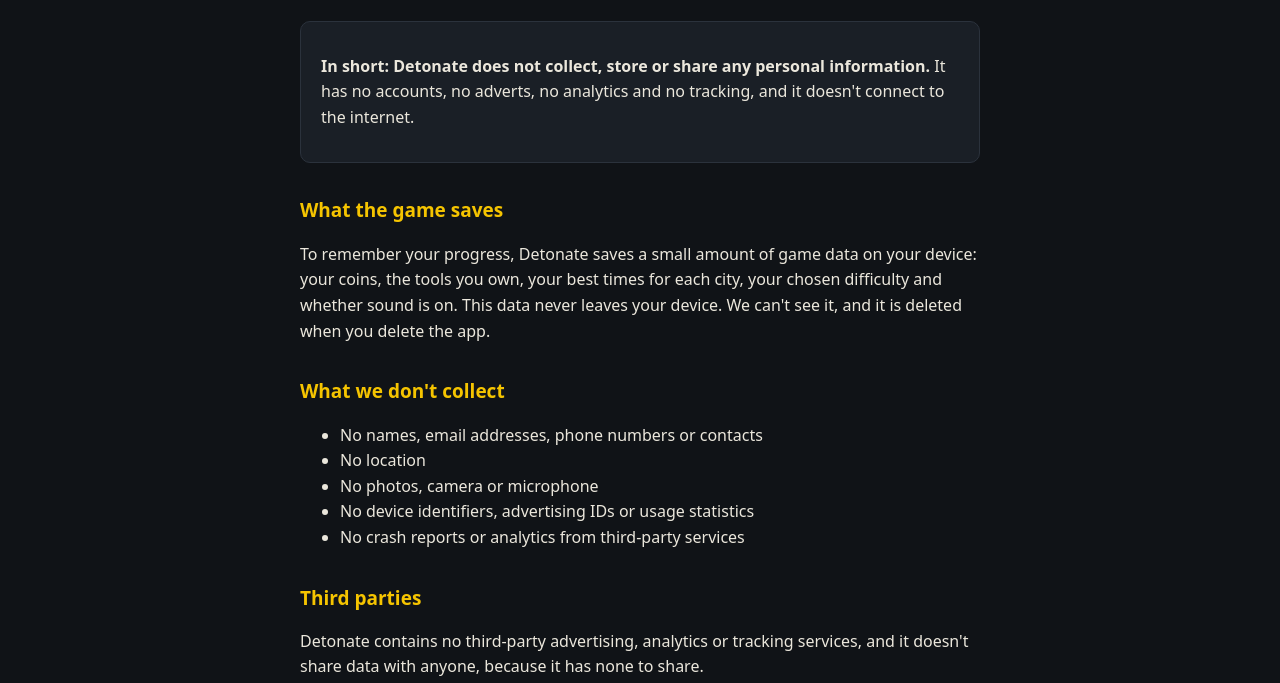
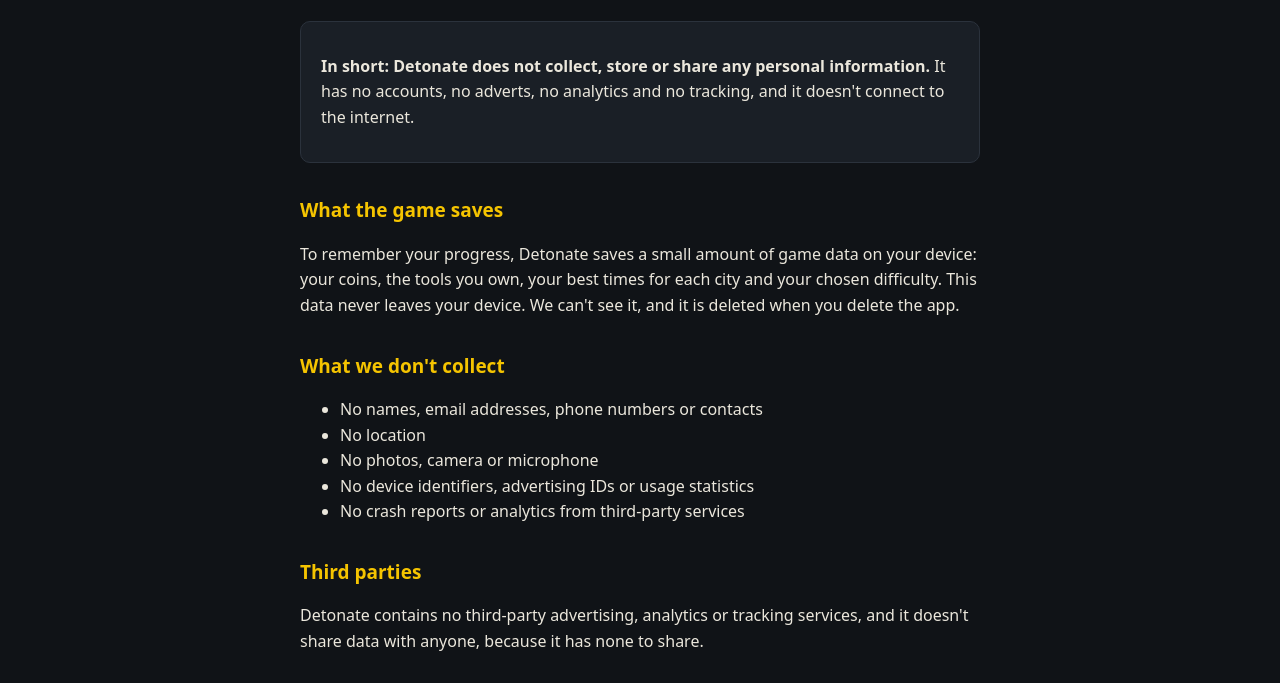
Before and after one commit to markyb250/detonate, a plain HTML site: page privacy.html in a window 1280 px wide. Shown: the part 111-794 px from the top of the page. Drawn offline with Linux system fonts and the light colour scheme.

Commit message:
Remove mentions of the in-game Sound button
Co-Authored-By: Claude Fable 5.2 <noreply@anthropic.com>

```diff
--- a/privacy.html
+++ b/privacy.html
@@ -30,7 +30,7 @@
   </div>
 
   <h2>What the game saves</h2>
-  <p>To remember your progress, Detonate saves a small amount of game data on your device: your coins, the tools you own, your best times for each city, your chosen difficulty and whether sound is on. This data never leaves your device. We can't see it, and it is deleted when you delete the app.</p>
+  <p>To remember your progress, Detonate saves a small amount of game data on your device: your coins, the tools you own, your best times for each city and your chosen difficulty. This data never leaves your device. We can't see it, and it is deleted when you delete the app.</p>
 
   <h2>What we don't collect</h2>
   <ul>
```
Also changed, not shown: support.html (+1 -1 lines).
